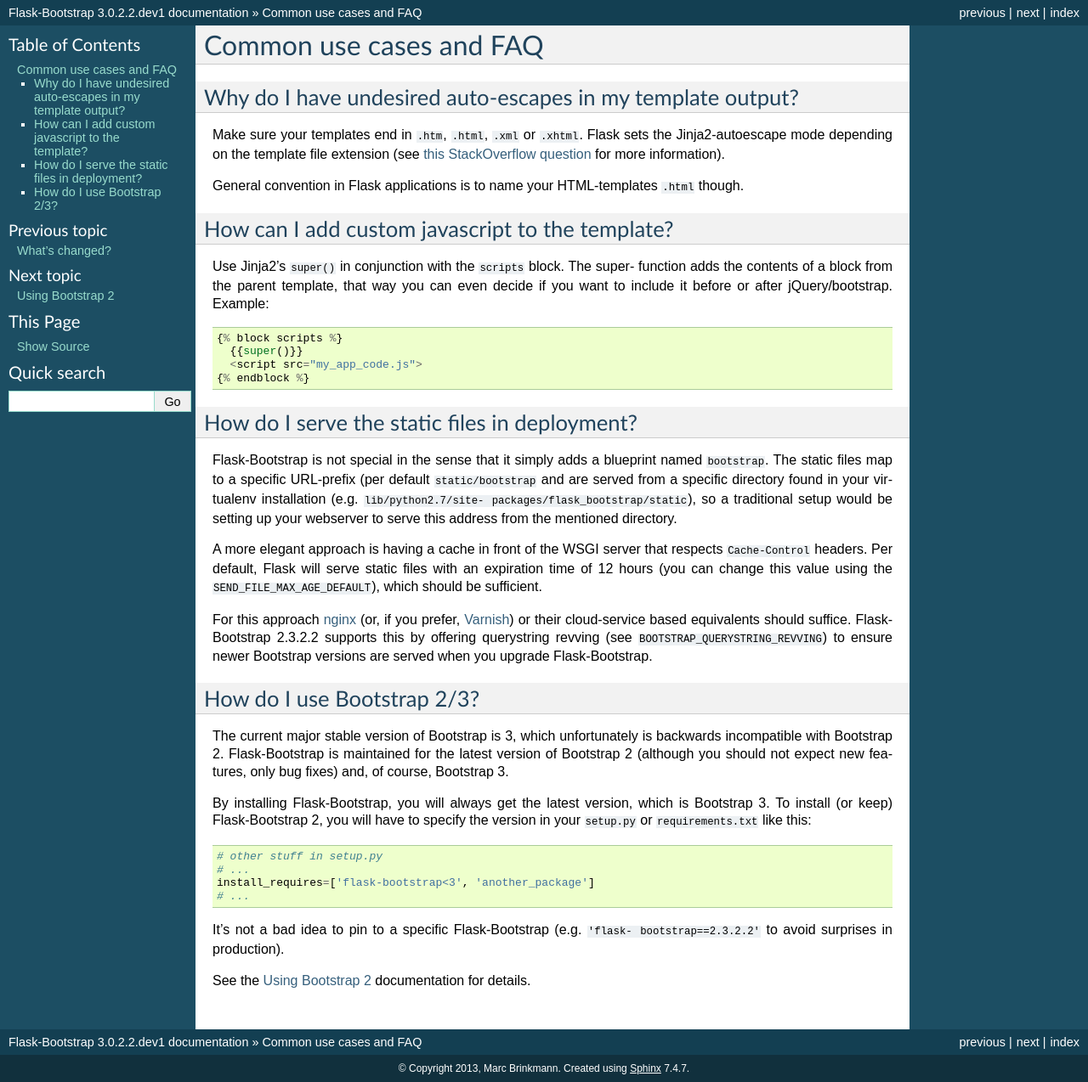
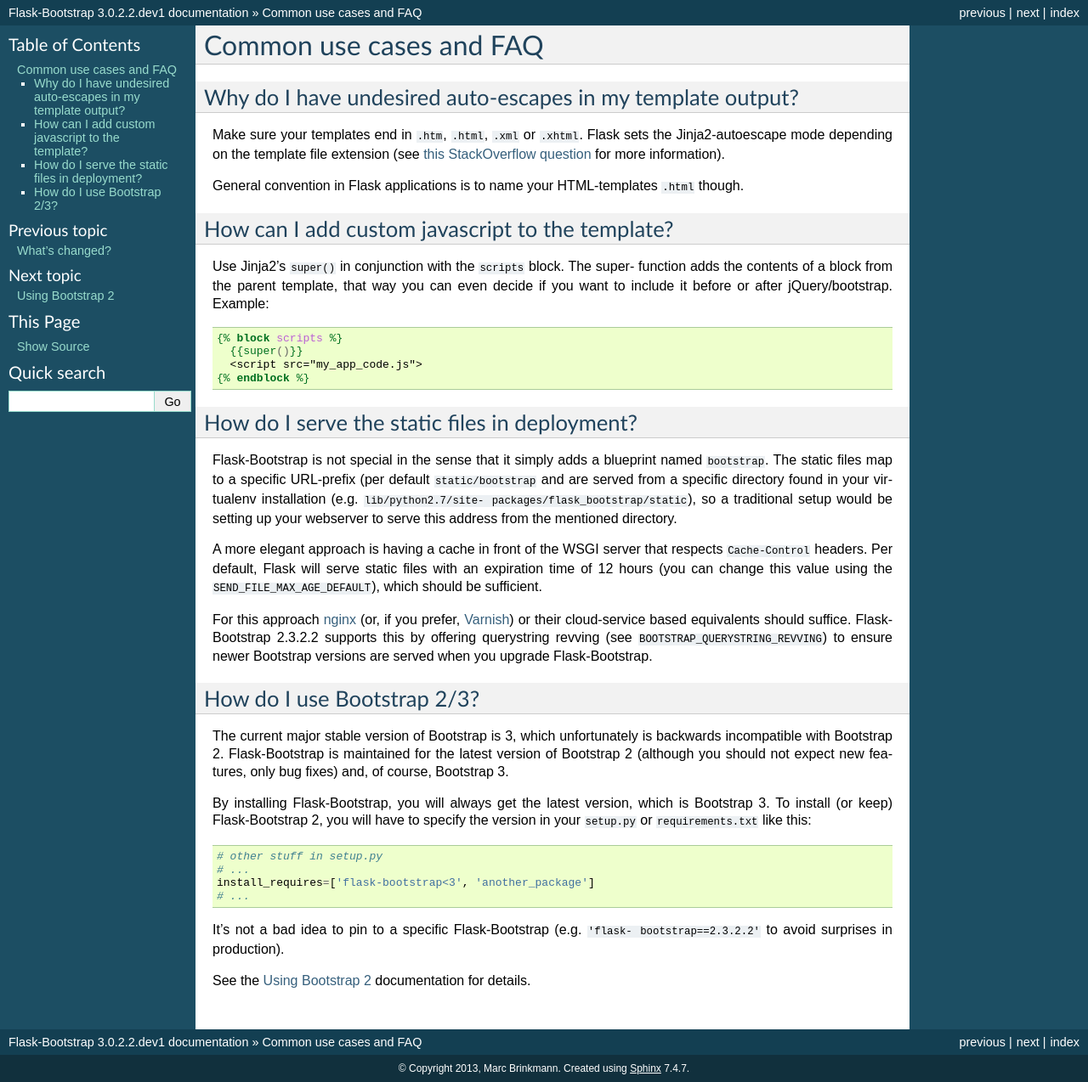
Before and after one commit to mbr/flask-bootstrap, a Sphinx documentation site: the page built from docs/faq.rst, in a window 1280 px wide. Shown: the whole page at 85% size. Built offline with Sphinx 7.4.7, drawn with Linux system fonts in a browser that asks for light colours; part of the change alters nothing that is shown.

```diff
--- a/docs/faq.rst
+++ b/docs/faq.rst
@@ -17,11 +17,13 @@ General convention in Flask applications is to name your HTML-templates
 
 How can I add custom javascript to the template?
 ------------------------------------------------
+.. highlight:: jinja
 
 Use Jinja2's ``super()`` in conjunction with the ``scripts`` block. The super-
 function adds the contents of a block from the parent template, that way you can
 even decide if you want to include it before or after jQuery/bootstrap.
 Example::
+
 
   {% block scripts %}
     {{super()}}
@@ -53,6 +55,7 @@ served when you upgrade Flask-Bootstrap.
 
 How do I use Bootstrap 2/3?
 ---------------------------
+.. highlight:: python
 
 The current major stable version of Bootstrap is 3, which unfortunately is
 backwards incompatible with Bootstrap 2. Flask-Bootstrap is maintained for
@@ -63,10 +66,10 @@ By installing Flask-Bootstrap, you will always get the latest version, which
 is Bootstrap 3. To install (or keep) Flask-Bootstrap 2, you will have to
 specify the version in your ``setup.py`` or ``requirements.txt`` like this::
 
-   # other stuff in setup.py
-   # ...
-   install_requires=['flask-bootstrap<3', 'another_package']
-   # ...
+  # other stuff in setup.py
+  # ...
+  install_requires=['flask-bootstrap<3', 'another_package']
+  # ...
 
 It's not a bad idea to pin to a specific Flask-Bootstrap (e.g.    ``'flask-
 bootstrap==2.3.2.2'`` to avoid surprises in production).
```
